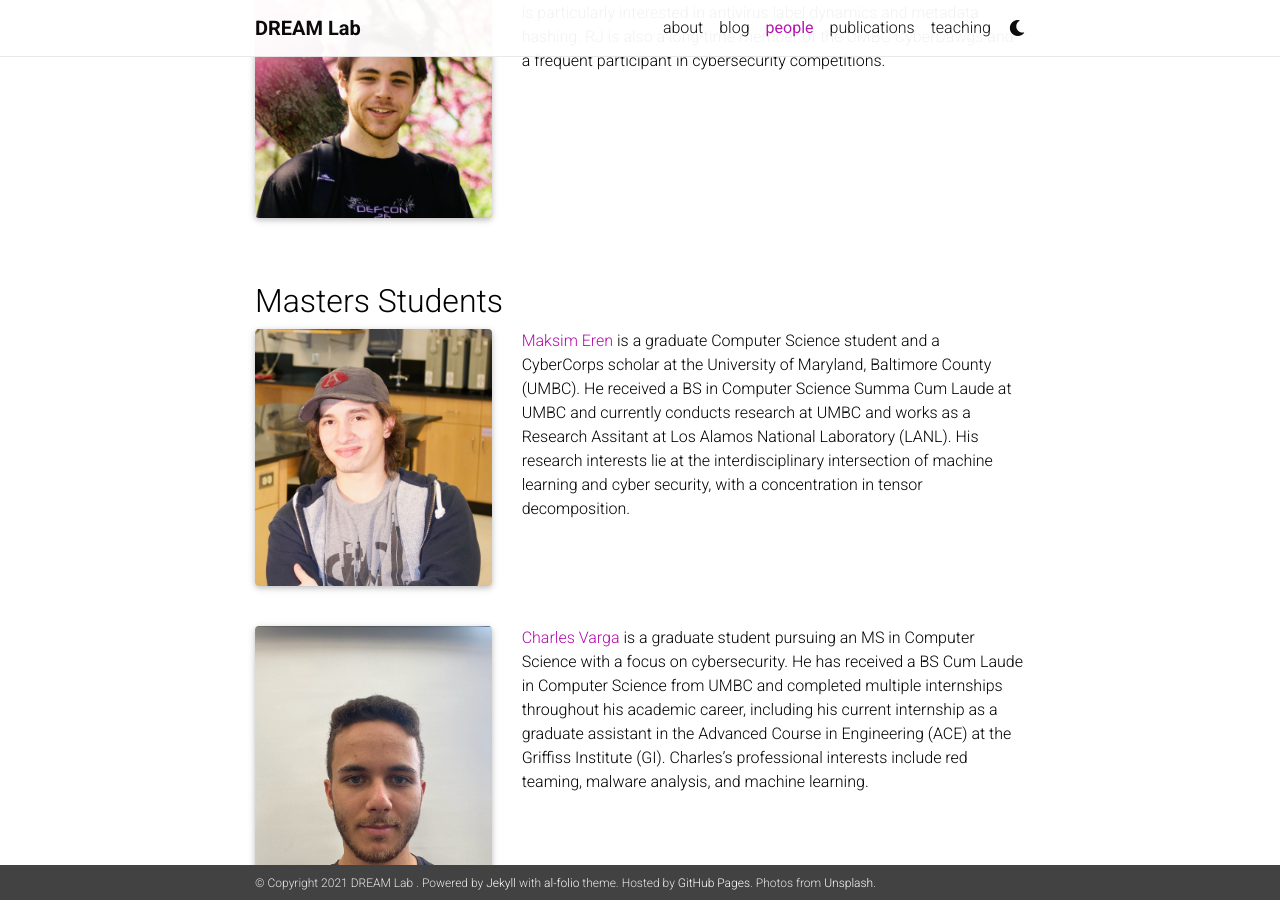
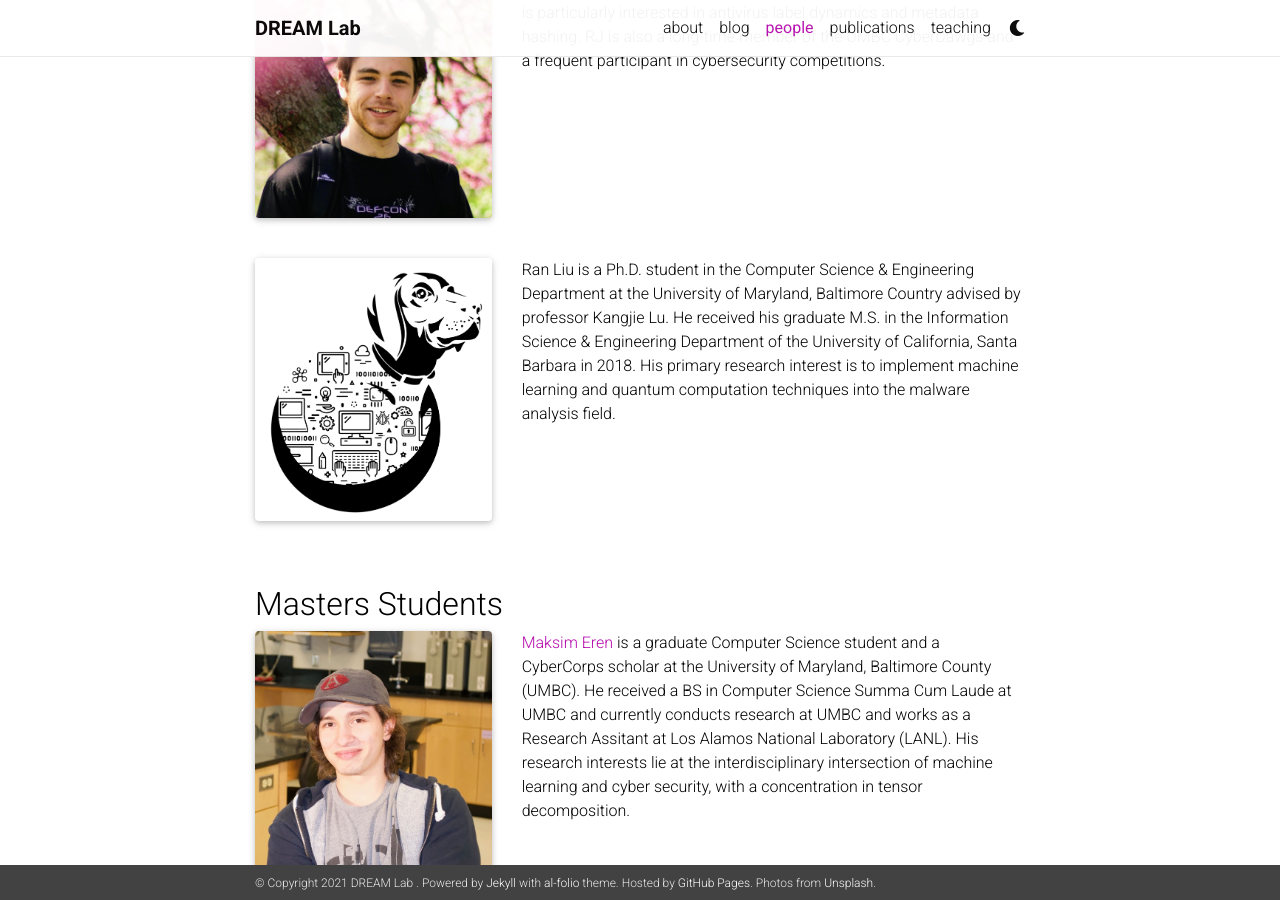
Before and after one commit to UMBC-DREAM-Lab/UMBC-DREAM-Lab.github.io, a Jekyll site: the page built from _pages/people.md, in a window 1280 px wide and 900 px high, scrolled down 1302 px. Built offline with Jekyll 4.4.1, drawn with Linux system fonts in a browser that asks for light colours; nearby versions of some CDN libraries; a style sheet for code colours, icons or effects is not loaded.

Commit message:
Add Ran Liu information.

```diff
--- a/_pages/people.md
+++ b/_pages/people.md
@@ -56,6 +56,17 @@ nav: true
     </div>
 </div>
 
+<br>
+
+<div class="row justify-content-sm-center">
+    <div class="col-sm-4 mt-3 mt-md-0">
+        <img class="img-fluid rounded z-depth-1" src="{{ '/assets/img/headshots/place_holder.jpg' | relative_url }}" alt="" title="Ran Liu"/>
+    </div>
+    <div class="col-sm-8 mt-3 mt-md-0">
+       Ran Liu is a Ph.D. student in the Computer Science & Engineering Department at the University of Maryland, Baltimore Country advised by professor Kangjie Lu. He received his graduate M.S. in the Information Science & Engineering Department of the University of California, Santa Barbara in 2018. His primary research interest is to implement machine learning and quantum computation techniques into the malware analysis field.
+    </div>
+</div>
+
 <br><br>
 
 ## Masters Students
```
Also changed, not shown: assets/img/headshots/place_holder.jpg.
